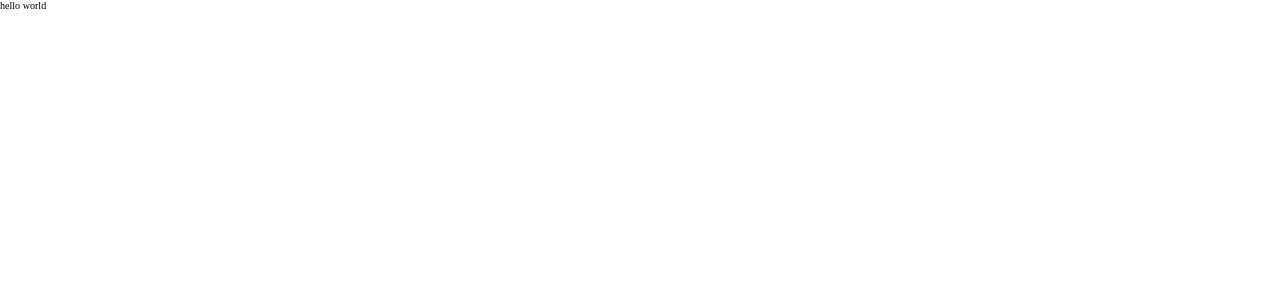
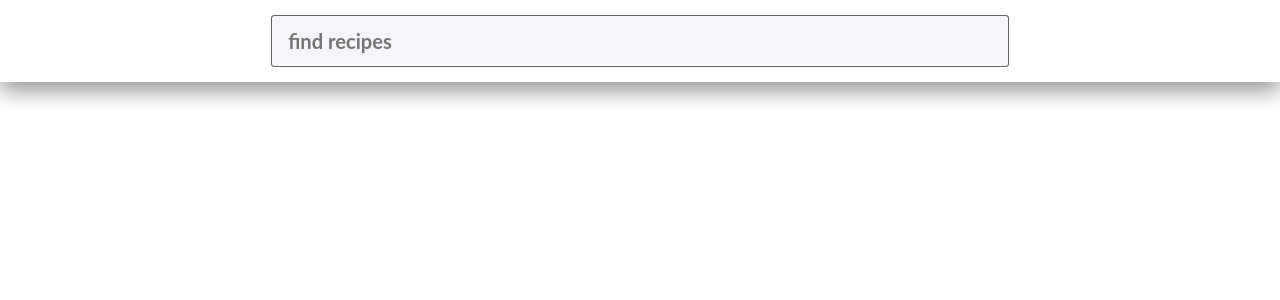
Before and after one commit to emmanuelnwogbo/foodie, a React app: page / in a window 1280 px wide. Shown: the top 300 px of the page. Built offline with nearby package versions, Linux system fonts and the light colour scheme; the HTML template or start-up script is replaced by a standard one.

Commit message:
added search bar and search input ajax request with axios

```diff
--- /dev/null
+++ b/config.js
@@ -0,0 +1,2 @@
+export const proxy = 'https://cors-anywhere.herokuapp.com/';
+export const key = `aab5372034a011d2e22680ec60e6bdd6`;
--- a/src/App.jsx
+++ b/src/App.jsx
@@ -2,12 +2,38 @@ import React, { Component } from 'react';
 import axios from 'axios';
 
 import './scss/main.scss';
+import { key, proxy } from '../config';
+
+import SearchBar from './components/SearchBar';
 
 class App extends Component {
+  constructor(props) {
+    super(props);
+    this.state = {
+      key: key,
+      query: 'eggs',
+    }
+  }
+
+  componentDidMount() {
+    //this.getResults().then()
+  }
+
+  getResults = (query)  => {
+    axios.get(`${proxy}http://food2fork.com/api/search?key=${this.state.key}&q=${query}`)
+      .then(res => {
+        console.log(res)
+      })
+      .catch(err => {
+        console.log(err)
+      })
+  }
+
   render() {
     return (
-      <div>
-      <p>hello world</p>
+      <div className="app">
+        <SearchBar getResults={this.getResults}/>
+        <p>hello world</p>
       </div>
     )
   }
--- /dev/null
+++ b/src/components/SearchBar.jsx
@@ -0,0 +1,37 @@
+import React, { Component } from 'react';
+
+import '../scss/components/searchBar.scss';
+
+class SearchBar extends Component {
+  constructor(props) {
+    super(props);
+    this.state = {
+      query: null
+    }
+  }
+
+  componentDidMount() {
+    console.log(this.props)
+  }
+
+  getQuery = (event) => {
+    let query;
+    if (event.key === 'Enter') {
+      query = event.target.value;
+      this.setState({ query }, () => {
+        console.log('search: ', this.state)
+        this.props.getResults(this.state.query)
+      })
+    }
+  }
+
+  render() {
+    return (
+      <div className="searchBar">
+        <input type="text" onKeyPress={this.getQuery} className="searchBar--input" placeholder="find recipes"/>
+      </div>
+    )
+  }
+}
+
+export default SearchBar;
--- a/src/scss/app.scss
+++ b/src/scss/app.scss
@@ -0,0 +1,4 @@
+.app {
+  position: relative;
+  background: red;
+}
--- a/src/scss/base/typography.scss
+++ b/src/scss/base/typography.scss
@@ -0,0 +1,5 @@
+body {
+  font-family: "Lato", sans-serif;
+  font-weight: 400;
+  line-height: 1.7;
+}
--- /dev/null
+++ b/src/scss/components/searchBar.scss
@@ -0,0 +1,28 @@
+.searchBar {
+  position: fixed;
+  top: 0;
+  left: 0;
+  padding: 1.5rem 2.5rem;
+  background: #fff;
+  width: 100%;
+  box-shadow: 0 1rem 2rem rgba(0, 0, 0, 0.4);
+
+  &--input {
+    width: 60%;
+    padding: 1.3rem 1.6rem;
+    font-size: 2rem;
+    transition: all 0.2s cubic-bezier(0.165, 0.84, 0.44, 1);
+    font-family: inherit;
+    font-weight: 700;
+    color: rgba(30, 39, 46,.7);
+    border-radius: 3.5px;
+    background-color: #f5f6fa;
+    border: 1.5px solid rgba(30, 39, 46,.7);
+    display: block;
+    margin: 0 auto;
+
+    &:focus {
+      outline: none;
+    }
+  }
+}
```
